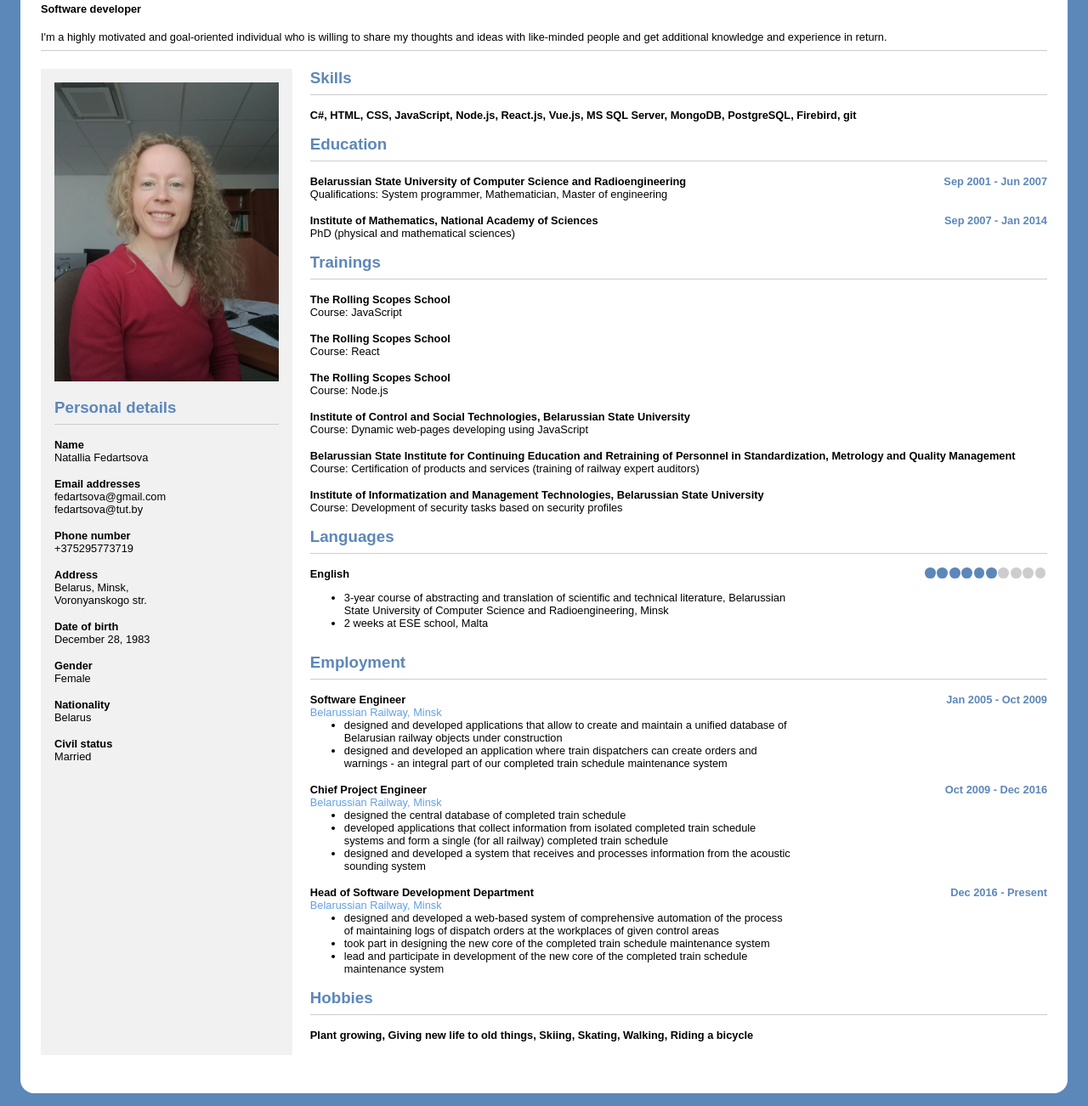
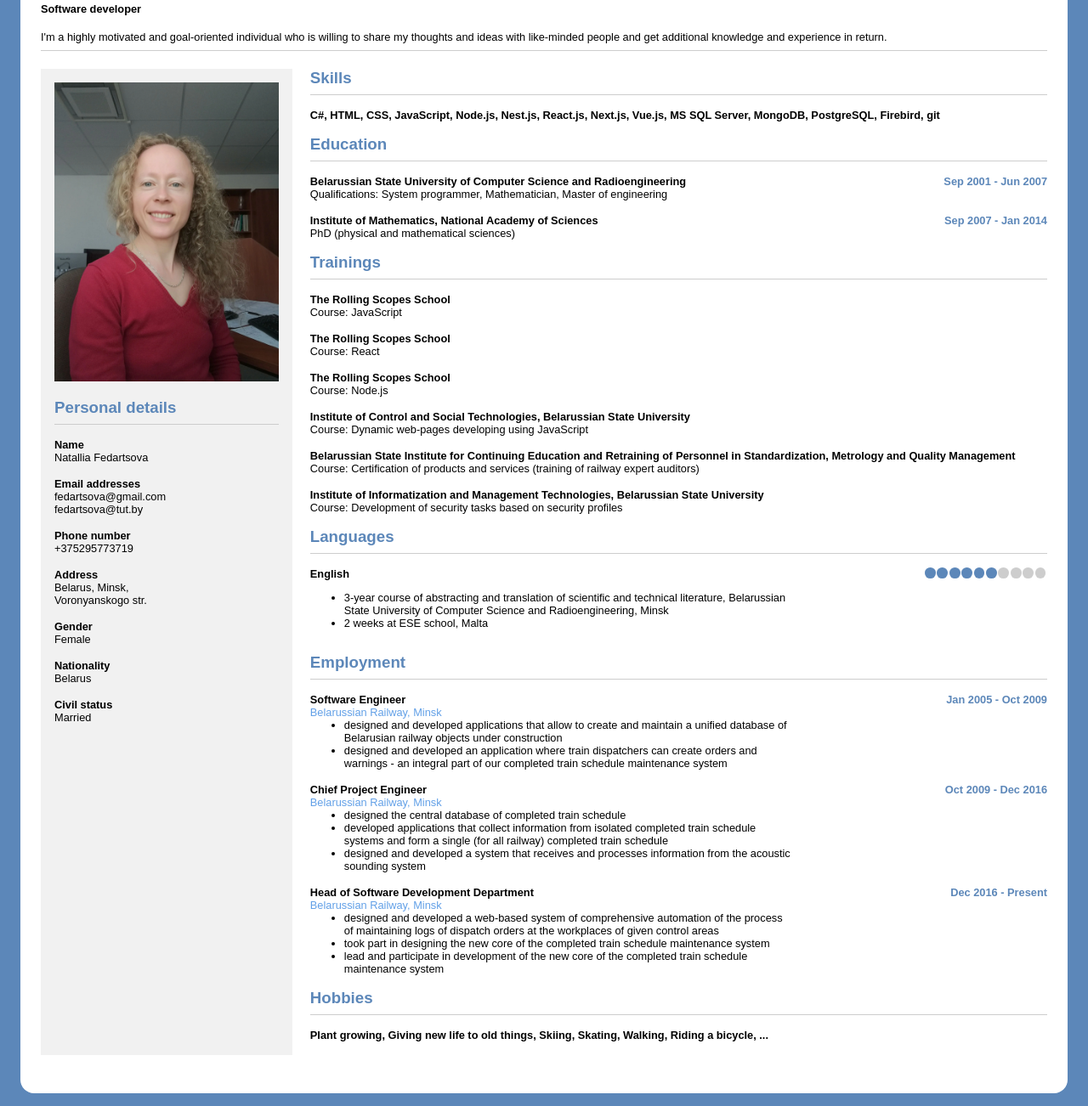
Before and after one commit to natallia-js/english-cv, a website with bundled scripts: page index.html in a window 1280 px wide. Shown: the part 98-1400 px from the top of the page at 85% size. Built offline with nearby package versions, Linux system fonts and the light colour scheme.

Commit message:
add some skills

```diff
--- a/components/HobbiesBlock.js
+++ b/components/HobbiesBlock.js
@@ -9,7 +9,7 @@ export default class HobbiesBlock extends InfoBlock {
         super.render();
         this.innerHTML += `
             <div class="single-point-block subheader">
-                Plant growing, Giving new life to old things, Skiing, Skating, Walking, Riding a bicycle
+                Plant growing, Giving new life to old things, Skiing, Skating, Walking, Riding a bicycle, ...
             </div>
         `;
     }
--- a/components/SkillsBlock.js
+++ b/components/SkillsBlock.js
@@ -9,7 +9,7 @@ export default class SkillsBlock extends InfoBlock {
         super.render();
         this.innerHTML += `
             <div class="single-point-block subheader">
-                C#, HTML, CSS, JavaScript, Node.js, React.js, Vue.js, MS SQL Server, MongoDB, PostgreSQL, Firebird, git
+                C#, HTML, CSS, JavaScript, Node.js, Nest.js, React.js, Next.js, Vue.js, MS SQL Server, MongoDB, PostgreSQL, Firebird, git
             </div>
         `;
     }
--- a/index.html
+++ b/index.html
@@ -48,9 +48,9 @@
                         Voronyanskogo str.
                     </span>
                 </personal-info-block>
-                <personal-info-block blockTitle="Date of birth">
+                <!--<personal-info-block blockTitle="Date of birth">
                     <span slot="info">December 28, 1983</span>
-                </personal-info-block>
+                </personal-info-block>-->
                 <personal-info-block blockTitle="Gender">
                     <span slot="info">Female</span>
                 </personal-info-block>
```
